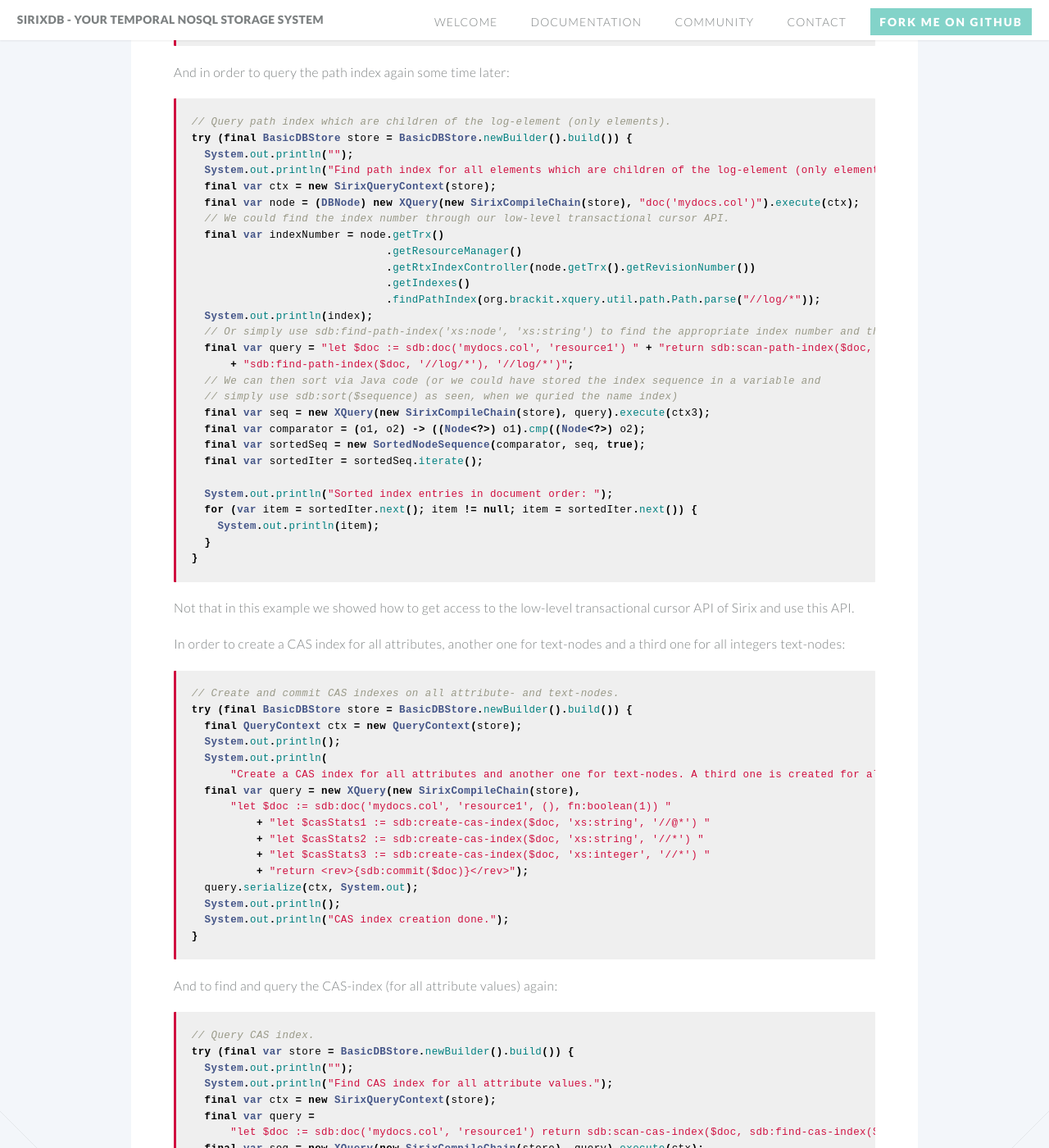
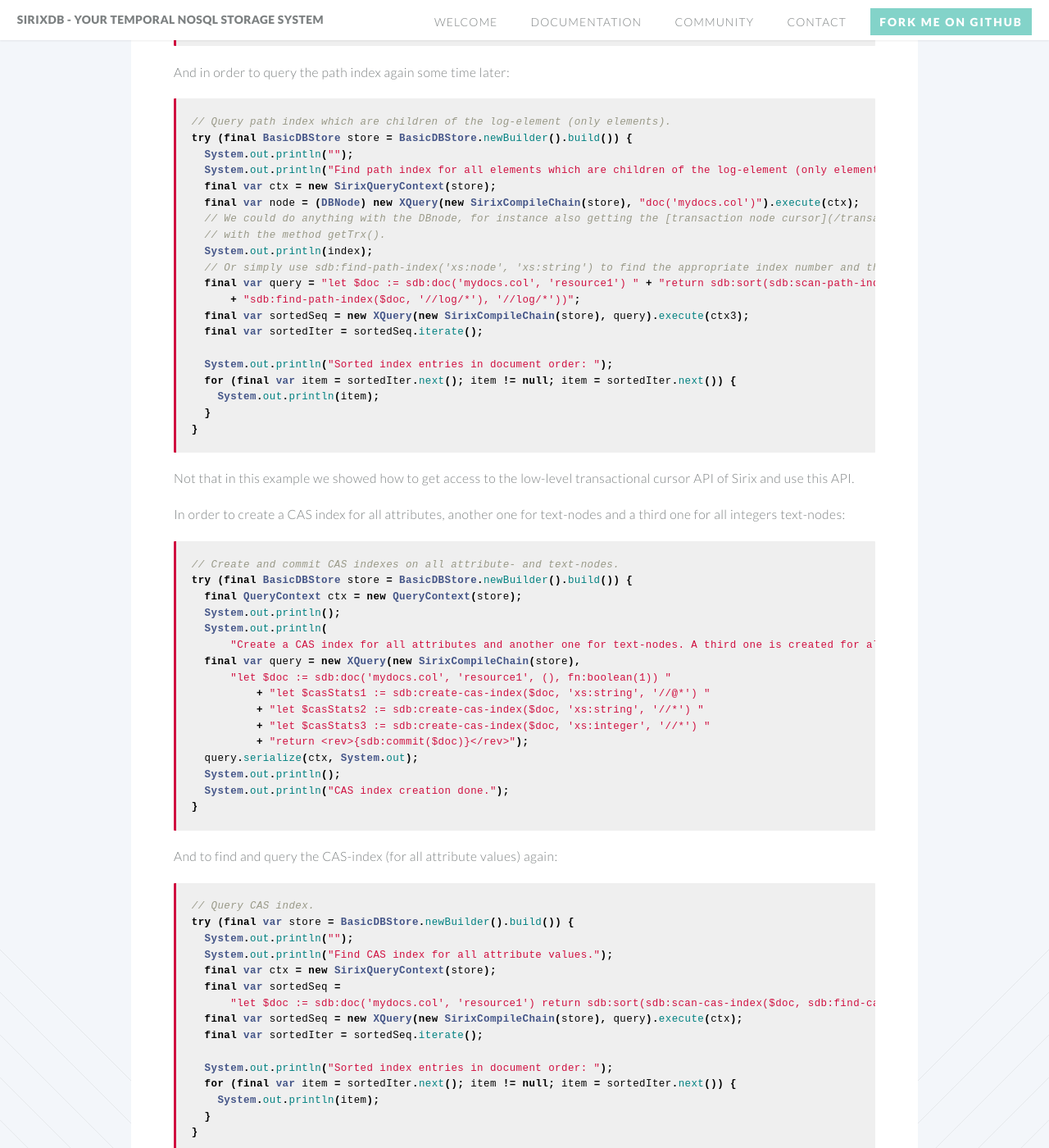
Before and after one commit to sirixdb/sirixdb.github.io, a Jekyll site: the page built from xml-xquery-api.md, in a window 1280 px wide and 1400 px high, scrolled down 4750 px. Shown: the whole window at 82% size. Built offline with Jekyll 4.4.1, drawn with Linux system fonts in a browser that asks for light colours; our own code applies the rules of GitHub Pages for plain Markdown files; some of the changed text lies outside the part shown.

Commit message:
Update xml-xquery-api.md

```diff
--- a/xml-xquery-api.md
+++ b/xml-xquery-api.md
@@ -201,25 +201,17 @@ try (final BasicDBStore store = BasicDBStore.newBuilder().build()) {
   System.out.println("Find path index for all elements which are children of the log-element (only elements).");
   final var ctx = new SirixQueryContext(store);
   final var node = (DBNode) new XQuery(new SirixCompileChain(store), "doc('mydocs.col')").execute(ctx);
-  // We could find the index number through our low-level transactional cursor API.
-  final var indexNumber = node.getTrx()
-                              .getResourceManager()
-                              .getRtxIndexController(node.getTrx().getRevisionNumber())
-                              .getIndexes()
-                              .findPathIndex(org.brackit.xquery.util.path.Path.parse("//log/*"));
+  // We could do anything with the DBnode, for instance also getting the [transaction node cursor](/transactional-cursor-api.html)
+  // with the method getTrx().
   System.out.println(index);
   // Or simply use sdb:find-path-index('xs:node', 'xs:string') to find the appropriate index number and then scan the index.
-  final var query = "let $doc := sdb:doc('mydocs.col', 'resource1') " + "return sdb:scan-path-index($doc, "
-      + "sdb:find-path-index($doc, '//log/*'), '//log/*')";
-  // We can then sort via Java code (or we could have stored the index sequence in a variable and
-  // simply use sdb:sort($sequence) as seen, when we quried the name index)
-  final var seq = new XQuery(new SirixCompileChain(store), query).execute(ctx3);
-  final var comparator = (o1, o2) -> ((Node<?>) o1).cmp((Node<?>) o2);
-  final var sortedSeq = new SortedNodeSequence(comparator, seq, true);
+  final var query = "let $doc := sdb:doc('mydocs.col', 'resource1') " + "return sdb:sort(sdb:scan-path-index($doc, "
+      + "sdb:find-path-index($doc, '//log/*'), '//log/*'))";
+  final var sortedSeq = new XQuery(new SirixCompileChain(store), query).execute(ctx3);
   final var sortedIter = sortedSeq.iterate();
 
   System.out.println("Sorted index entries in document order: ");
-  for (var item = sortedIter.next(); item != null; item = sortedIter.next()) {
+  for (final var item = sortedIter.next(); item != null; item = sortedIter.next()) {
     System.out.println(item);
   }
 }
@@ -256,11 +248,9 @@ try (final var store = BasicDBStore.newBuilder().build()) {
   System.out.println("");
   System.out.println("Find CAS index for all attribute values.");
   final var ctx = new SirixQueryContext(store);
-  final var query =
-      "let $doc := sdb:doc('mydocs.col', 'resource1') return sdb:scan-cas-index($doc, sdb:find-cas-index($doc, 'xs:string', '//@*'), 'bar', true(), 0, ())";
-  final var seq = new XQuery(new SirixCompileChain(store), query).execute(ctx);
-  final var comparator = (o1, o2) -> ((Node<?>) o1).cmp((Node<?>) o2);
-  final var sortedSeq = new SortedNodeSequence(comparator, seq, true);
+  final var sortedSeq =
+      "let $doc := sdb:doc('mydocs.col', 'resource1') return sdb:sort(sdb:scan-cas-index($doc, sdb:find-cas-index($doc, 'xs:string', '//@*'), 'bar', true(), 0, ()))";
+  final var sortedSeq = new XQuery(new SirixCompileChain(store), query).execute(ctx);
   final var sortedIter = sortedSeq.iterate();
 
   System.out.println("Sorted index entries in document order: ");
```
